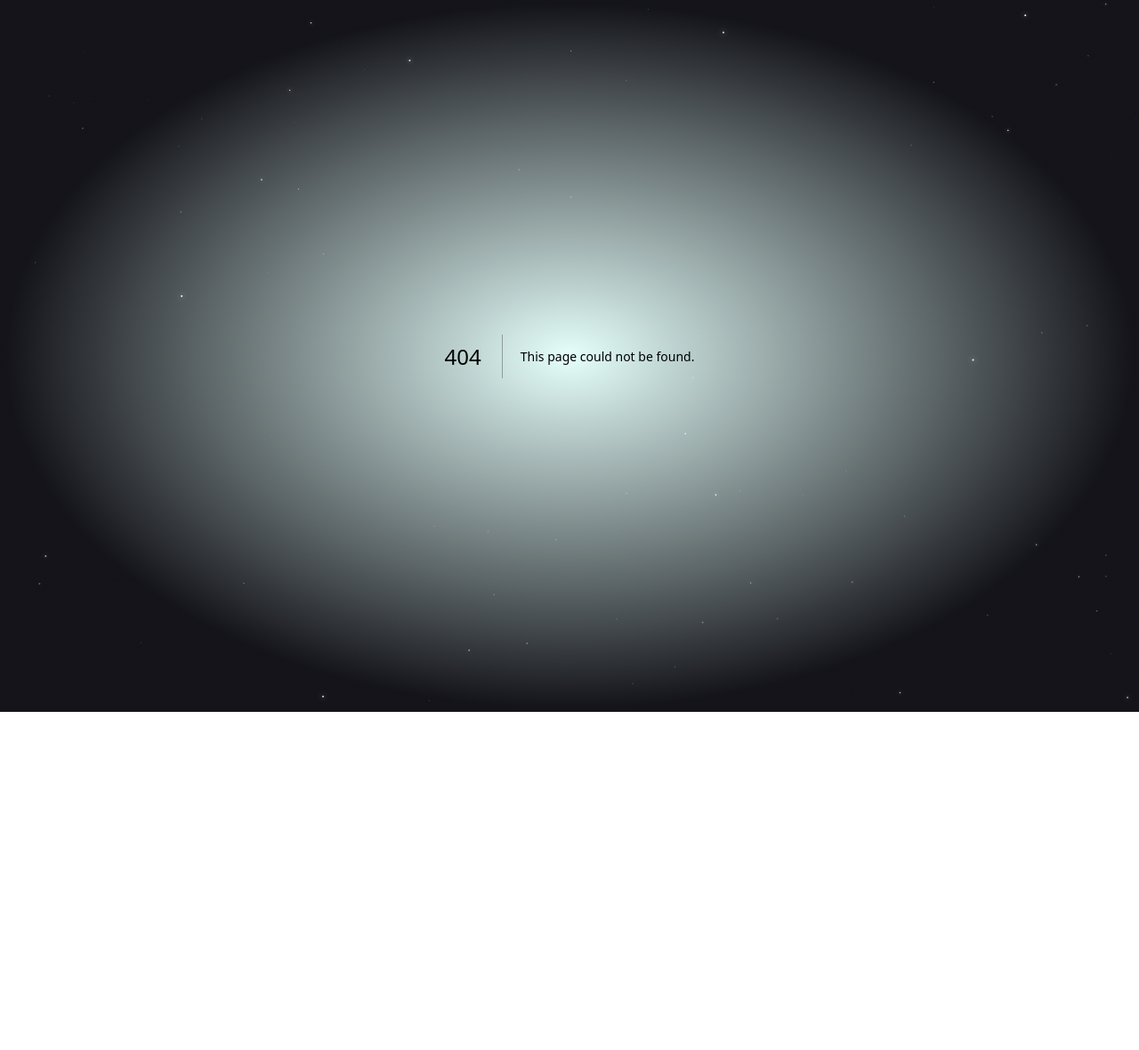
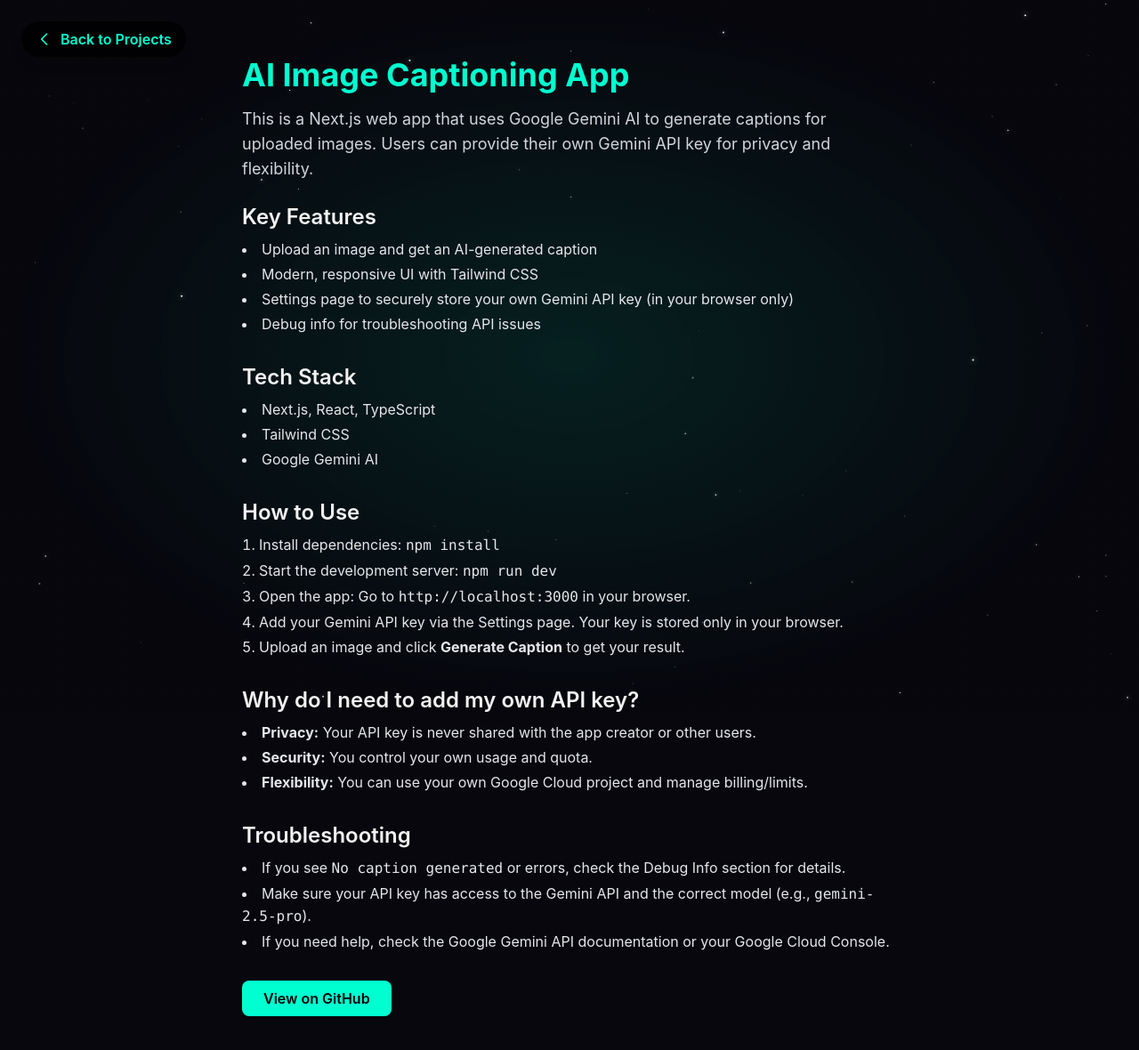
Before and after one commit to Emcoding15/em_portfolio, a Next.js app: page /projects/ai-captioner in a window 1280 px wide. Before the commit this address had no page. Shown: the top 1180 px of the page at 89% size. Before the commit the page ends 800 px from the top, so only its background shows below. Built offline with nearby package versions, Linux system fonts and the light colour scheme.

Commit message:
refactor: update skills and projects sections with new skills and project details

```diff
--- /dev/null
+++ b/src/app/projects/ai-captioner/page.tsx
@@ -0,0 +1,74 @@
+import React from "react";
+import Link from "next/link";
+
+export default function AICaptionerPage() {
+  return (
+    <main className="max-w-3xl mx-auto px-4 py-16 relative">
+      <Link
+        href="/#projects"
+        className="fixed top-6 left-6 z-50 inline-flex items-center gap-2 text-[var(--accent)] font-semibold hover:text-blue-400 transition-colors duration-200 bg-black/70 px-4 py-2 rounded-full shadow-lg backdrop-blur"
+        style={{ textDecoration: 'none' }}
+      >
+        <svg className="w-5 h-5" fill="none" stroke="currentColor" viewBox="0 0 24 24">
+          <path strokeLinecap="round" strokeLinejoin="round" strokeWidth={2} d="M15 19l-7-7 7-7" />
+        </svg>
+        Back to Projects
+      </Link>
+      <h1 className="text-4xl font-bold mb-4 text-[var(--accent)]">AI Image Captioning App</h1>
+      <p className="mb-6 text-lg text-gray-300">
+        This is a Next.js web app that uses Google Gemini AI to generate captions for uploaded images. Users can provide their own Gemini API key for privacy and flexibility.
+      </p>
+      <section className="mb-8">
+        <h2 className="text-2xl font-semibold mb-2">Key Features</h2>
+        <ul className="list-disc list-inside text-gray-200 space-y-1">
+          <li>Upload an image and get an AI-generated caption</li>
+          <li>Modern, responsive UI with Tailwind CSS</li>
+          <li>Settings page to securely store your own Gemini API key (in your browser only)</li>
+          <li>Debug info for troubleshooting API issues</li>
+        </ul>
+      </section>
+      <section className="mb-8">
+        <h2 className="text-2xl font-semibold mb-2">Tech Stack</h2>
+        <ul className="list-disc list-inside text-gray-200 space-y-1">
+          <li>Next.js, React, TypeScript</li>
+          <li>Tailwind CSS</li>
+          <li>Google Gemini AI</li>
+        </ul>
+      </section>
+      <section className="mb-8">
+        <h2 className="text-2xl font-semibold mb-2">How to Use</h2>
+        <ol className="list-decimal list-inside text-gray-200 space-y-1">
+          <li>Install dependencies: <code>npm install</code></li>
+          <li>Start the development server: <code>npm run dev</code></li>
+          <li>Open the app: Go to <code>http://localhost:3000</code> in your browser.</li>
+          <li>Add your Gemini API key via the Settings page. Your key is stored only in your browser.</li>
+          <li>Upload an image and click <b>Generate Caption</b> to get your result.</li>
+        </ol>
+      </section>
+      <section className="mb-8">
+        <h2 className="text-2xl font-semibold mb-2">Why do I need to add my own API key?</h2>
+        <ul className="list-disc list-inside text-gray-200 space-y-1">
+          <li><b>Privacy:</b> Your API key is never shared with the app creator or other users.</li>
+          <li><b>Security:</b> You control your own usage and quota.</li>
+          <li><b>Flexibility:</b> You can use your own Google Cloud project and manage billing/limits.</li>
+        </ul>
+      </section>
+      <section className="mb-8">
+        <h2 className="text-2xl font-semibold mb-2">Troubleshooting</h2>
+        <ul className="list-disc list-inside text-gray-200 space-y-1">
+          <li>If you see <code>No caption generated</code> or errors, check the Debug Info section for details.</li>
+          <li>Make sure your API key has access to the Gemini API and the correct model (e.g., <code>gemini-2.5-pro</code>).</li>
+          <li>If you need help, check the Google Gemini API documentation or your Google Cloud Console.</li>
+        </ul>
+      </section>
+      <a
+        href="https://github.com/Emcoding15/ai_captioner"
+        target="_blank"
+        rel="noopener noreferrer"
+        className="inline-block px-6 py-2 bg-[var(--accent)] text-black font-semibold rounded-lg shadow hover:bg-blue-400 transition-colors"
+      >
+        View on GitHub
+      </a>
+    </main>
+  );
+}
--- a/src/data/skills.ts
+++ b/src/data/skills.ts
@@ -55,6 +55,8 @@
   { label: "Web Development", imgUrl: "", description: "Creating modern, responsive websites." },
   { label: "Mobile Development", imgUrl: "", description: "Developing apps for mobile platforms." },
   { label: "AI Integration", imgUrl: "", description: "Applying AI to enhance applications." },
+  { label: "Agile Development", imgUrl: "", description: "Delivering value through iterative, collaborative processes." },
+  { label: "Version Control", imgUrl: "", description: "Managing code changes and collaboration with tools like Git." },
     ],
   },
 ];
--- a/src/sections/AboutSection.tsx
+++ b/src/sections/AboutSection.tsx
@@ -1,4 +1,3 @@
-
 "use client";
 import React from "react";
 import { motion } from "framer-motion";
@@ -61,7 +60,10 @@
               <div className="w-2 h-2 bg-[var(--accent)] rounded-full"></div>
               <span className="text-gray-300">Full-Stack Developer</span>
             </div>
-            {/* Removed Cross-Platform Specialist */}
+            <div className="flex items-center gap-3">
+              <div className="w-2 h-2 bg-[var(--accent)] rounded-full"></div>
+              <span className="text-gray-300">Quick to Adapt</span>
+            </div>
           </div>
         </motion.div>
       </div>
--- a/src/sections/ProjectsSection.tsx
+++ b/src/sections/ProjectsSection.tsx
@@ -4,25 +4,25 @@
 
 const projects = [
   {
-    title: "AI Diary",
+    title: "AI Diary(AID)",
   description: "An AI-powered, voice-first journal app that transforms your spoken thoughts into organized, searchable diary entries. Features multi-language transcription, AI-powered summarization and insights, modern Material 3 UI, calendar view, and secure cloud sync.",
     tech: ["Flutter", "Dart", "Firebase", "Google Gemini AI", "FFmpeg", "Material 3"],
   link: "/projects/ai-diary",
-    status: "Live"
+    status: "Active"
   },
   {
     title: "Portfolio Website",
     description: "A modern, responsive portfolio built with Next.js, TypeScript, and Tailwind CSS. Features a homepage introduction, about section, project showcase with details pages, contact form, starfield background, and a RAG chatbot powered by n8n, Supabase, and Hugging Face embeddings.",
     tech: ["Next.js", "TypeScript", "Tailwind CSS", "Framer Motion", "Supabase", "n8n", "Hugging Face", "ESLint"],
   link: "/projects/portfolio-website",
-    status: "Active"
+    status: "Live"
   },
   {
-    title: "Open Source UI Kit",
-    description: "Reusable React components library for modern web applications. Includes comprehensive documentation and TypeScript support.",
-    tech: ["React", "Storybook", "TypeScript"],
-    link: "#",
-    status: "Development"
+    title: "AI Captioner",
+  description: "A Next.js web app that uses Google Gemini AI to generate captions for uploaded images. Features a modern, responsive UI, secure API key storage, and real-time AI captioning for accessibility and productivity.",
+  tech: ["Next.js", "React", "TypeScript", "Tailwind CSS", "Google Gemini AI"],
+  link: "/projects/ai-captioner",
+    status: "Active"
   },
 ];
 
```
